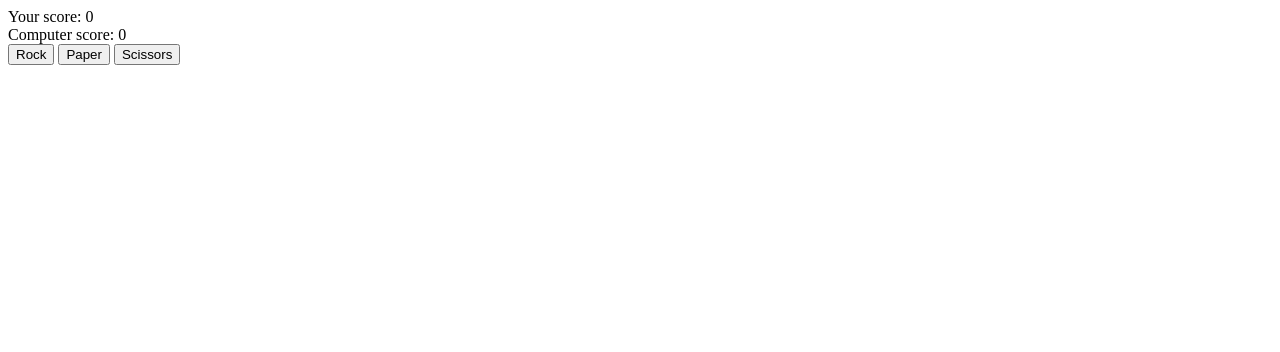
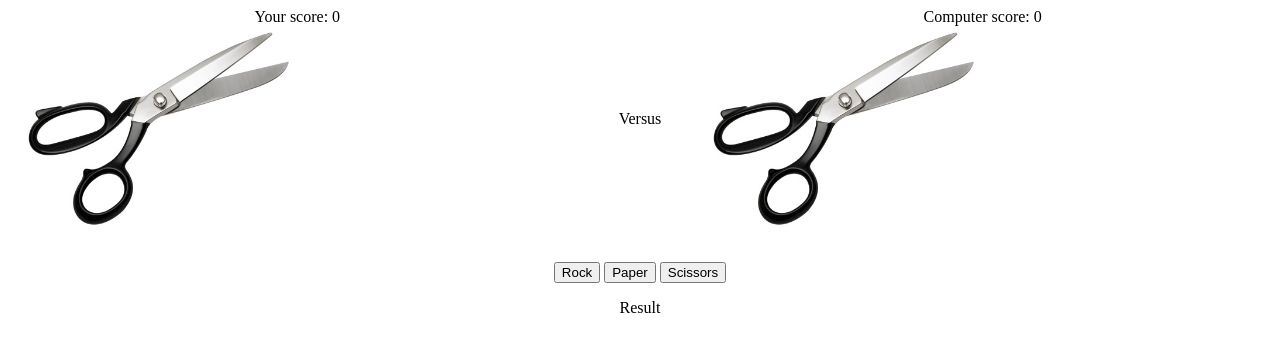
Before and after one commit to ThreeDotsEllipsis/rock-paper-scissors, a plain HTML site: page index.html in a window 1280 px wide. Drawn offline with Linux system fonts and the light colour scheme.

Commit message:
Well... It's a bit better

```diff
--- a/index.html
+++ b/index.html
@@ -3,14 +3,30 @@
 <head>
     <meta charset="UTF-8">
     <title>Document</title>
+    <link rel="stylesheet" href="styles.css">
     <script defer src="script.js"></script>
 </head>
 <body>
-    <div id="player-score">Your score: 0</div>
-    <div id="computer-score">Computer score: 0</div>
-    <button id="rock">Rock</button>
-    <button id="paper">Paper</button>
-    <button id="scissors">Scissors</button>
-    <div id="output"></div>
+    <div id="container">
+        <div class="item">
+            <div id="player-score">Your score: 0</div>
+            <img src="imgs/scissors.jpg" alt="image" class="player">
+        </div>
+
+        <div>Versus</div>
+
+        <div class="item">
+            <div id="computer-score">Computer score: 0</div>
+            <img src="imgs/scissors.jpg" alt="image" class="computer">
+        </div>
+    </div>
+
+    <div id="buttons">
+        <button id="rock">Rock</button>
+        <button id="paper">Paper</button>
+        <button id="scissors">Scissors</button>
+
+        <div id="output">Result</div>
+    </div>
 </body>
 </html>
--- a/script.js
+++ b/script.js
@@ -7,11 +7,19 @@ let output = document.querySelector("#output");
 let playerOutput = document.querySelector("#player-score");
 let computerOutput = document.querySelector("#computer-score");
 
+let playerImage = document.querySelector("img.player");
+let computerImage = document.querySelector("img.computer");
+
 let playerScore = 0;
 let computerScore = 0;
 
 const numOfChoices = 3;
 const choices = ["rock", "paper", "scissors"];
+
+function changeImages(playerChoice, computerChoice) {
+    computerImage.src = "imgs/" + computerChoice + ".jpg";
+    playerImage.src = "imgs/" + playerChoice + ".jpg";
+}
 
 function computerPlay() {
     let randomChoice = Math.floor(Math.random() * numOfChoices)
@@ -20,6 +28,7 @@ function computerPlay() {
 
 function playRound(playerSelection) {
     let computerSelection = computerPlay();
+    changeImages(playerSelection, computerSelection);
 
     if (playerSelection == computerSelection) {
         output.textContent = ("Tie! " + playerSelection + " vs " + computerSelection);
--- /dev/null
+++ b/styles.css
@@ -0,0 +1,34 @@
+body {
+    display: flex;
+    flex-direction: column;
+    gap: 32px;
+}
+
+#container {
+    display: flex;
+    align-items: center;
+    gap: 32px;
+}
+
+#player-score,
+#computer-score {
+    text-align: center;
+}
+
+#buttons {
+    flex: 1;
+    text-align: center;
+}
+
+#output {
+    margin-top: 16px;
+}
+
+img {
+    width: 300px;
+    height: 200px;
+}
+
+.item {
+    flex: 1;
+}
```
Also changed, not shown: imgs/paper.jpg (added), imgs/rock.jpg (added), imgs/scissors.jpg (added).
